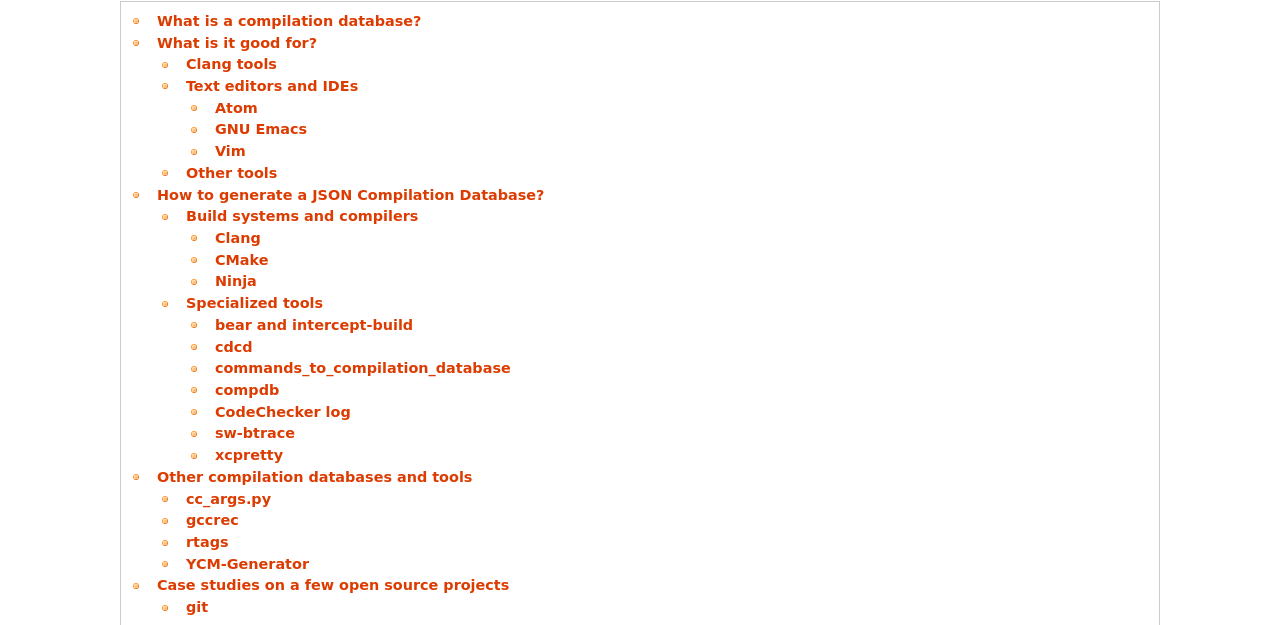
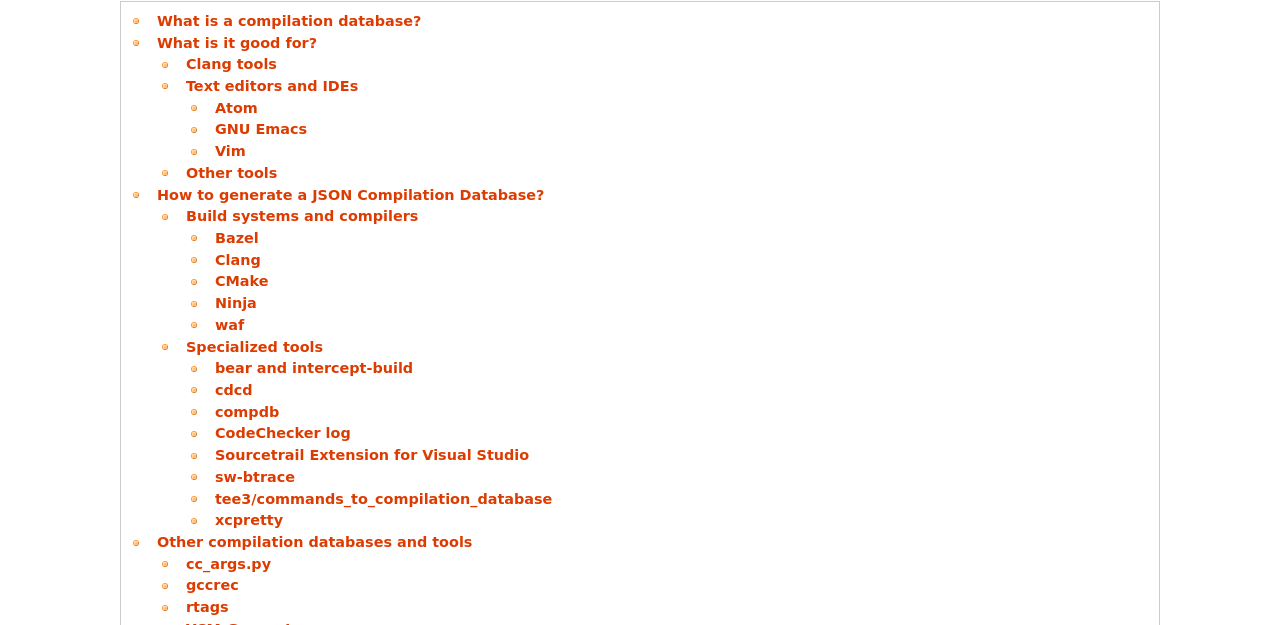
Before and after one commit to Sarcasm/notes, a plain HTML site: page dev/compilation-database.html in a window 1280 px wide. Shown: the part 175-800 px from the top of the page. Drawn offline with nearby package versions, Linux system fonts and the light colour scheme; some packages are replaced by stand-ins of ours.

Commit message:
publish 4af42f0: compilation database: add Bazel, Sourcetrail VS extension and waf

```diff
--- a/dev/compilation-database.html
+++ b/dev/compilation-database.html
@@ -67,32 +67,35 @@
 </li>
 <li><a class="reference internal" href="#how-to-generate-a-json-compilation-database" id="id21">How to generate a JSON Compilation Database?</a><ul>
 <li><a class="reference internal" href="#build-systems-and-compilers" id="id22">Build systems and compilers</a><ul>
-<li><a class="reference internal" href="#clang" id="id23">Clang</a></li>
-<li><a class="reference internal" href="#cmake" id="id24">CMake</a></li>
-<li><a class="reference internal" href="#ninja" id="id25">Ninja</a></li>
+<li><a class="reference internal" href="#bazel" id="id23">Bazel</a></li>
+<li><a class="reference internal" href="#clang" id="id24">Clang</a></li>
+<li><a class="reference internal" href="#cmake" id="id25">CMake</a></li>
+<li><a class="reference internal" href="#ninja" id="id26">Ninja</a></li>
+<li><a class="reference internal" href="#waf" id="id27">waf</a></li>
 </ul>
 </li>
-<li><a class="reference internal" href="#specialized-tools" id="id26">Specialized tools</a><ul>
-<li><a class="reference internal" href="#bear-and-intercept-build" id="id27">bear and intercept-build</a></li>
-<li><a class="reference internal" href="#cdcd" id="id28">cdcd</a></li>
-<li><a class="reference internal" href="#commands-to-compilation-database" id="id29">commands_to_compilation_database</a></li>
-<li><a class="reference internal" href="#compdb" id="id30">compdb</a></li>
-<li><a class="reference internal" href="#codechecker-log" id="id31">CodeChecker log</a></li>
-<li><a class="reference internal" href="#sw-btrace" id="id32">sw-btrace</a></li>
-<li><a class="reference internal" href="#xcpretty" id="id33">xcpretty</a></li>
+<li><a class="reference internal" href="#specialized-tools" id="id28">Specialized tools</a><ul>
+<li><a class="reference internal" href="#bear-and-intercept-build" id="id29">bear and intercept-build</a></li>
+<li><a class="reference internal" href="#cdcd" id="id30">cdcd</a></li>
+<li><a class="reference internal" href="#compdb" id="id31">compdb</a></li>
+<li><a class="reference internal" href="#codechecker-log" id="id32">CodeChecker log</a></li>
+<li><a class="reference internal" href="#sourcetrail-extension-for-visual-studio" id="id33">Sourcetrail Extension for Visual Studio</a></li>
+<li><a class="reference internal" href="#sw-btrace" id="id34">sw-btrace</a></li>
+<li><a class="reference internal" href="#tee3-commands-to-compilation-database" id="id35">tee3/commands_to_compilation_database</a></li>
+<li><a class="reference internal" href="#xcpretty" id="id36">xcpretty</a></li>
 </ul>
 </li>
 </ul>
 </li>
-<li><a class="reference internal" href="#other-compilation-databases-and-tools" id="id34">Other compilation databases and tools</a><ul>
-<li><a class="reference internal" href="#cc-args-py" id="id35">cc_args.py</a></li>
-<li><a class="reference internal" href="#gccrec" id="id36">gccrec</a></li>
-<li><a class="reference internal" href="#rtags" id="id37">rtags</a></li>
-<li><a class="reference internal" href="#ycm-generator" id="id38">YCM-Generator</a></li>
+<li><a class="reference internal" href="#other-compilation-databases-and-tools" id="id37">Other compilation databases and tools</a><ul>
+<li><a class="reference internal" href="#cc-args-py" id="id38">cc_args.py</a></li>
+<li><a class="reference internal" href="#gccrec" id="id39">gccrec</a></li>
+<li><a class="reference internal" href="#rtags" id="id40">rtags</a></li>
+<li><a class="reference internal" href="#ycm-generator" id="id41">YCM-Generator</a></li>
 </ul>
 </li>
-<li><a class="reference internal" href="#case-studies-on-a-few-open-source-projects" id="id39">Case studies on a few open source projects</a><ul>
-<li><a class="reference internal" href="#git" id="id40">git</a></li>
+<li><a class="reference internal" href="#case-studies-on-a-few-open-source-projects" id="id42">Case studies on a few open source projects</a><ul>
+<li><a class="reference internal" href="#git" id="id43">git</a></li>
 </ul>
 </li>
 </ul>
@@ -229,6 +232,7 @@ and uses compilation dabatases.</li>
 <li><a class="reference external" href="http://www.viva64.com/en/m/0036/">PVS-Studio on Linux</a> <a class="footnote-reference" href="#pvs-studio-linux-compdb" id="id1">[1]</a></li>
 <li><a class="reference external" href="http://btorpey.github.io/pages/cc_driver.pl/index.html">cc_driver.pl</a> from the <a class="reference external" href="http://btorpey.github.io/blog/2016/04/07/mo-static/">Mo’ Static</a>
 article.</li>
+<li><a class="reference external" href="https://www.sourcetrail.com">Sourcetrail</a></li>
 </ul>
 <div class="admonition seealso">
 <p class="first admonition-title">See also</p>
@@ -243,30 +247,40 @@ article.</li>
 <h2><a class="toc-backref" href="#id21">How to generate a JSON Compilation Database?</a><a class="headerlink" href="#how-to-generate-a-json-compilation-database" title="Permalink to this headline">¶</a></h2>
 <div class="contents local topic" id="id2">
 <ul class="simple">
-<li><a class="reference internal" href="#build-systems-and-compilers" id="id41">Build systems and compilers</a><ul>
-<li><a class="reference internal" href="#clang" id="id42">Clang</a></li>
-<li><a class="reference internal" href="#cmake" id="id43">CMake</a></li>
-<li><a class="reference internal" href="#ninja" id="id44">Ninja</a></li>
+<li><a class="reference internal" href="#build-systems-and-compilers" id="id44">Build systems and compilers</a><ul>
+<li><a class="reference internal" href="#bazel" id="id45">Bazel</a></li>
+<li><a class="reference internal" href="#clang" id="id46">Clang</a></li>
+<li><a class="reference internal" href="#cmake" id="id47">CMake</a></li>
+<li><a class="reference internal" href="#ninja" id="id48">Ninja</a></li>
+<li><a class="reference internal" href="#waf" id="id49">waf</a></li>
 </ul>
 </li>
-<li><a class="reference internal" href="#specialized-tools" id="id45">Specialized tools</a><ul>
-<li><a class="reference internal" href="#bear-and-intercept-build" id="id46">bear and intercept-build</a></li>
-<li><a class="reference internal" href="#cdcd" id="id47">cdcd</a></li>
-<li><a class="reference internal" href="#commands-to-compilation-database" id="id48">commands_to_compilation_database</a></li>
-<li><a class="reference internal" href="#compdb" id="id49">compdb</a></li>
-<li><a class="reference internal" href="#codechecker-log" id="id50">CodeChecker log</a></li>
-<li><a class="reference internal" href="#sw-btrace" id="id51">sw-btrace</a></li>
-<li><a class="reference internal" href="#xcpretty" id="id52">xcpretty</a></li>
+<li><a class="reference internal" href="#specialized-tools" id="id50">Specialized tools</a><ul>
+<li><a class="reference internal" href="#bear-and-intercept-build" id="id51">bear and intercept-build</a></li>
+<li><a class="reference internal" href="#cdcd" id="id52">cdcd</a></li>
+<li><a class="reference internal" href="#compdb" id="id53">compdb</a></li>
+<li><a class="reference internal" href="#codechecker-log" id="id54">CodeChecker log</a></li>
+<li><a class="reference internal" href="#sourcetrail-extension-for-visual-studio" id="id55">Sourcetrail Extension for Visual Studio</a></li>
+<li><a class="reference internal" href="#sw-btrace" id="id56">sw-btrace</a></li>
+<li><a class="reference internal" href="#tee3-commands-to-compilation-database" id="id57">tee3/commands_to_compilation_database</a></li>
+<li><a class="reference internal" href="#xcpretty" id="id58">xcpretty</a></li>
 </ul>
 </li>
 </ul>
 </div>
 <div class="section" id="build-systems-and-compilers">
-<h3><a class="toc-backref" href="#id41">Build systems and compilers</a><a class="headerlink" href="#build-systems-and-compilers" title="Permalink to this headline">¶</a></h3>
+<h3><a class="toc-backref" href="#id44">Build systems and compilers</a><a class="headerlink" href="#build-systems-and-compilers" title="Permalink to this headline">¶</a></h3>
 <p>This section describes build tools which natively support
 the generation of a compilation database.</p>
+<div class="section" id="bazel">
+<h4><a class="toc-backref" href="#id45">Bazel</a><a class="headerlink" href="#bazel" title="Permalink to this headline">¶</a></h4>
+<p>Google/Kythe as an experimental_action_listener to produce a compilation database.</p>
+<ul class="simple">
+<li><a class="reference external" href="https://github.com/google/kythe/blob/cb58e9b4b5ee911db9495b382c9fe50e936f2bb3/tools/cpp/generate_compilation_database.sh">github.com/google/kythe: tools/cpp/generate_compilation_database.sh</a></li>
+</ul>
+</div>
 <div class="section" id="clang">
-<h4><a class="toc-backref" href="#id42">Clang</a><a class="headerlink" href="#clang" title="Permalink to this headline">¶</a></h4>
+<h4><a class="toc-backref" href="#id46">Clang</a><a class="headerlink" href="#clang" title="Permalink to this headline">¶</a></h4>
 <p>Clang’s <a class="reference external" href="https://clang.llvm.org/docs/ClangCommandLineReference.html#cmdoption-clang-mj">-MJ option</a>
 generates a compilation database entry per input (requires <code class="docutils literal"><span class="pre">Clang</span> <span class="pre">&gt;=</span> <span class="pre">5.0</span></code>).</p>
 <p>Usage:</p>
@@ -288,7 +302,7 @@ it is possible to use sed:</p>
 </ul>
 </div>
 <div class="section" id="cmake">
-<h4><a class="toc-backref" href="#id43">CMake</a><a class="headerlink" href="#cmake" title="Permalink to this headline">¶</a></h4>
+<h4><a class="toc-backref" href="#id47">CMake</a><a class="headerlink" href="#cmake" title="Permalink to this headline">¶</a></h4>
 <p>To generate a JSON compilation database with <a class="reference external" href="https://cmake.org">CMake</a>,
 enable the <a class="reference external" href="https://cmake.org/cmake/help/latest/variable/CMAKE_EXPORT_COMPILE_COMMANDS.html">CMAKE_EXPORT_COMPILE_COMMANDS</a> option
 (requires <code class="docutils literal"><span class="pre">CMake</span> <span class="pre">&gt;=</span> <span class="pre">2.8.5</span></code>).</p>
@@ -299,7 +313,7 @@ enable the <a class="reference external" href="https://cmake.org/cmake/help/late
 <p>This will create a file name <code class="docutils literal"><span class="pre">compile_commands.json</span></code> in the build directory.</p>
 </div>
 <div class="section" id="ninja">
-<h4><a class="toc-backref" href="#id44">Ninja</a><a class="headerlink" href="#ninja" title="Permalink to this headline">¶</a></h4>
+<h4><a class="toc-backref" href="#id48">Ninja</a><a class="headerlink" href="#ninja" title="Permalink to this headline">¶</a></h4>
 <p>To generate a JSON compilation database with <a class="reference external" href="https://ninja-build.org">Ninja</a>,
 use the <a class="reference external" href="https://ninja-build.org/manual.html#_extra_tools">-t compdb</a> option (requires <code class="docutils literal"><span class="pre">Ninja</span> <span class="pre">&gt;=</span> <span class="pre">1.2</span></code>).
 This option takes a list of rules as argument.</p>
@@ -331,9 +345,20 @@ there is an issue on the ninja bug tracker with an associated pull request:</p>
 <li><a class="reference external" href="https://github.com/ninja-build/ninja/pull/1025">https://github.com/ninja-build/ninja/pull/1025</a></li>
 </ul>
 </div>
+<div class="section" id="waf">
+<h4><a class="toc-backref" href="#id49">waf</a><a class="headerlink" href="#waf" title="Permalink to this headline">¶</a></h4>
+<p><a class="reference internal" href="#waf">waf</a> supports the generation of a JSON Compilation database by adding the
+following lines to the wfscript:</p>
+<div class="highlight-default"><div class="highlight"><pre><span></span><span class="k">def</span> <span class="nf">configure</span><span class="p">(</span><span class="n">conf</span><span class="p">):</span>
+    <span class="n">conf</span><span class="o">.</span><span class="n">load</span><span class="p">(</span><span class="s1">&#39;compiler_cxx&#39;</span><span class="p">)</span>
+    <span class="o">...</span>
+    <span class="n">conf</span><span class="o">.</span><span class="n">load</span><span class="p">(</span><span class="s1">&#39;clang_compilation_database&#39;</span><span class="p">)</span>
+</pre></div>
+</div>
+</div>
 </div>
 <div class="section" id="specialized-tools">
-<h3><a class="toc-backref" href="#id45">Specialized tools</a><a class="headerlink" href="#specialized-tools" title="Permalink to this headline">¶</a></h3>
+<h3><a class="toc-backref" href="#id50">Specialized tools</a><a class="headerlink" href="#specialized-tools" title="Permalink to this headline">¶</a></h3>
 <p>Some build systems do not support generating a compilation database.</p>
 <p>A non-exhaustive list, includes:</p>
 <ul class="simple">
@@ -342,7 +367,7 @@ there is an issue on the ninja bug tracker with an associated pull request:</p>
 </ul>
 <p>For this reason, a few tools have emerged to respond to this issue.</p>
 <div class="section" id="bear-and-intercept-build">
-<h4><a class="toc-backref" href="#id46">bear and intercept-build</a><a class="headerlink" href="#bear-and-intercept-build" title="Permalink to this headline">¶</a></h4>
+<h4><a class="toc-backref" href="#id51">bear and intercept-build</a><a class="headerlink" href="#bear-and-intercept-build" title="Permalink to this headline">¶</a></h4>
 <p><a class="reference external" href="https://github.com/rizsotto/Bear">Bear</a> and <cite>intercept-build</cite> from <a class="reference external" href="https://github.com/rizsotto/scan-build">scan-build</a>,
 are two tools from <a class="reference external" href="https://github.com/rizsotto">László Nagy</a>,
 that collects the compile options by intercepting calls to the compiler
@@ -367,7 +392,7 @@ It’s reasonable to think that someday, distributions will offer it as package.
 <p>A file named <code class="docutils literal"><span class="pre">compile_commands.json</span></code> is created in the current directory.</p>
 </div>
 <div class="section" id="cdcd">
-<h4><a class="toc-backref" href="#id47">cdcd</a><a class="headerlink" href="#cdcd" title="Permalink to this headline">¶</a></h4>
+<h4><a class="toc-backref" href="#id52">cdcd</a><a class="headerlink" href="#cdcd" title="Permalink to this headline">¶</a></h4>
 <p>The <a class="reference external" href="https://github.com/gicmo/cdcc">cdcc</a> uses a compiler wrapper
 to write an sqlite3 database,
 from which <code class="docutils literal"><span class="pre">compile_commands.json</span></code> files can be generated.</p>
@@ -380,27 +405,17 @@ for the <a class="reference external" href="https://developer.gnome.org/jhbuild/
 </ul>
 </div>
 </div>
-<div class="section" id="commands-to-compilation-database">
-<h4><a class="toc-backref" href="#id48">commands_to_compilation_database</a><a class="headerlink" href="#commands-to-compilation-database" title="Permalink to this headline">¶</a></h4>
-<p><a class="reference external" href="https://github.com/tee3/commands_to_compilation_database">commands_to_compilation_database</a>
-can generate compilation databases for Boost.Build, <code class="docutils literal"><span class="pre">make</span></code>,
-and a potentially other tools by mean of a regular expressions
-to match the build output.</p>
-<p>It also provides a tools to generate a compilation database
-from files specified to the standard input,
-and compile options specified on the command line.</p>
-</div>
 <div class="section" id="compdb">
-<h4><a class="toc-backref" href="#id49">compdb</a><a class="headerlink" href="#compdb" title="Permalink to this headline">¶</a></h4>
+<h4><a class="toc-backref" href="#id53">compdb</a><a class="headerlink" href="#compdb" title="Permalink to this headline">¶</a></h4>
 <p><a class="reference external" href="https://github.com/Sarcasm/compdb">compdb</a> is a tool to manipulate compilation databases.
 It can generate a compilation database for header files.</p>
 </div>
 <div class="section" id="codechecker-log">
-<h4><a class="toc-backref" href="#id50">CodeChecker log</a><a class="headerlink" href="#codechecker-log" title="Permalink to this headline">¶</a></h4>
+<h4><a class="toc-backref" href="#id54">CodeChecker log</a><a class="headerlink" href="#codechecker-log" title="Permalink to this headline">¶</a></h4>
 <p>The <a class="reference external" href="https://github.com/Ericsson/codechecker/tree/5ae34cf9f234225852debd3022afac2abadc9a64/external-source-deps/build-logger">ld logger</a> tool from <a class="reference external" href="https://github.com/Ericsson/codechecker">codechecker</a>
 has an implementation of a build interceptor
 similar to <a class="reference internal" href="#bear-and-intercept-build">bear and intercept-build</a>.</p>
-<p>They favor <code class="docutils literal"><span class="pre">intercept-build</span></code> <a class="footnote-reference" href="#codechecker-intercept-build" id="id4">[2]</a> when available,
+<p>They favor <code class="docutils literal"><span class="pre">intercept-build</span></code> <a class="footnote-reference" href="#codechecker-intercept-build" id="id3">[2]</a> when available,
 but fallback to the <a class="reference external" href="https://github.com/Ericsson/codechecker/tree/5ae34cf9f234225852debd3022afac2abadc9a64/external-source-deps/build-logger">ld logger</a> tool when needed.</p>
 <p>The ld logger tool can be invoked with a build command,
 for example:</p>
@@ -432,8 +447,14 @@ but also for linking:</p>
 </ul>
 <p>Luckily, with <code class="docutils literal"><span class="pre">intercept-build</span></code>, these issues are fixed.</p>
 </div>
+<div class="section" id="sourcetrail-extension-for-visual-studio">
+<h4><a class="toc-backref" href="#id55">Sourcetrail Extension for Visual Studio</a><a class="headerlink" href="#sourcetrail-extension-for-visual-studio" title="Permalink to this headline">¶</a></h4>
+<p>The <a class="reference external" href="https://marketplace.visualstudio.com/items?itemName=vs-publisher-1208751.SourcetrailExtensino">Sourcetrail Extension</a> for Visual Studio is a GUI tool that generates
+JSON Compilation Databases from VS Solutions.
+A wide range of VS versions seems to be supported.</p>
+</div>
 <div class="section" id="sw-btrace">
-<h4><a class="toc-backref" href="#id51">sw-btrace</a><a class="headerlink" href="#sw-btrace" title="Permalink to this headline">¶</a></h4>
+<h4><a class="toc-backref" href="#id56">sw-btrace</a><a class="headerlink" href="#sw-btrace" title="Permalink to this headline">¶</a></h4>
 <p><a class="reference external" href="https://github.com/rprichard/sourceweb">sourceweb</a>’s <a class="reference external" href="https://github.com/rprichard/sourceweb#btrace">btrace</a> tool, aka <code class="docutils literal"><span class="pre">sw-btrace</span></code>, use the same principle as <a class="reference internal" href="#bear-and-intercept-build">bear and intercept-build</a>.</p>
 <p>The generation is done in 2 steps:</p>
 <ol class="arabic simple">
@@ -448,8 +469,18 @@ out of the compilation log.</li>
 </div>
 <p>A file named <code class="docutils literal"><span class="pre">compile_commands.json</span></code> is created in the current directory.</p>
 </div>
+<div class="section" id="tee3-commands-to-compilation-database">
+<h4><a class="toc-backref" href="#id57">tee3/commands_to_compilation_database</a><a class="headerlink" href="#tee3-commands-to-compilation-database" title="Permalink to this headline">¶</a></h4>
+<p><a class="reference external" href="https://github.com/tee3/commands_to_compilation_database">tee3/commands_to_compilation_database</a>
+can generate compilation databases for Boost.Build, <code class="docutils literal"><span class="pre">make</span></code>,
+and a potentially other tools by mean of a regular expressions
+to match the build output.</p>
+<p>It also provides a tools to generate a compilation database
+from files specified to the standard input,
+and compile options specified on the command line.</p>
+</div>
 <div class="section" id="xcpretty">
-<h4><a class="toc-backref" href="#id52">xcpretty</a><a class="headerlink" href="#xcpretty" title="Permalink to this headline">¶</a></h4>
+<h4><a class="toc-backref" href="#id58">xcpretty</a><a class="headerlink" href="#xcpretty" title="Permalink to this headline">¶</a></h4>
 <p><a class="reference external" href="https://github.com/supermarin/xcpretty">xcpretty</a> can generate a compilation database for Xcode projects.
 To do so, it uses the <code class="docutils literal"><span class="pre">xcodebuild</span></code> output.</p>
 <p>Usage:</p>
@@ -460,11 +491,11 @@ To do so, it uses the <code class="docutils literal"><span class="pre">xcodebuil
 </div>
 </div>
 <div class="section" id="other-compilation-databases-and-tools">
-<h2><a class="toc-backref" href="#id34">Other compilation databases and tools</a><a class="headerlink" href="#other-compilation-databases-and-tools" title="Permalink to this headline">¶</a></h2>
+<h2><a class="toc-backref" href="#id37">Other compilation databases and tools</a><a class="headerlink" href="#other-compilation-databases-and-tools" title="Permalink to this headline">¶</a></h2>
 <p>This section shows that people invented their own compilation database version.
 Either because no standards existed yet, or because of specialized needs.</p>
 <div class="section" id="cc-args-py">
-<h3><a class="toc-backref" href="#id35">cc_args.py</a><a class="headerlink" href="#cc-args-py" title="Permalink to this headline">¶</a></h3>
+<h3><a class="toc-backref" href="#id38">cc_args.py</a><a class="headerlink" href="#cc-args-py" title="Permalink to this headline">¶</a></h3>
 <p>The <a class="reference internal" href="#cc-args-py">cc_args.py</a> script
 from the Vim plugin <a class="reference external" href="https://github.com/Rip-Rip/clang_complete">clang_complete</a>.</p>
 <p>This script generates a <a class="reference external" href="https://github.com/Rip-Rip/clang_complete/blob/c7f5673a5d31704e9ec43d43c0606b243d5ef623/doc/clang_complete.txt#L59-L87">.clang_complete</a>
@@ -475,7 +506,7 @@ configuration file.</p>
 </div>
 </div>
 <div class="section" id="gccrec">
-<h3><a class="toc-backref" href="#id36">gccrec</a><a class="headerlink" href="#gccrec" title="Permalink to this headline">¶</a></h3>
+<h3><a class="toc-backref" href="#id39">gccrec</a><a class="headerlink" href="#gccrec" title="Permalink to this headline">¶</a></h3>
 <p>The <code class="docutils literal"><span class="pre">gccrec</span></code> tool from the now unmaintained <a class="reference external" href="https://github.com/m2ym/gccsense">gccsense</a> project.</p>
 <p>The tool records the compile options in an SQLite database.</p>
 <p>Links to the manual for reference:</p>
@@ -485,16 +516,17 @@ configuration file.</p>
 </ul>
 </div>
 <div class="section" id="rtags">
-<h3><a class="toc-backref" href="#id37">rtags</a><a class="headerlink" href="#rtags" title="Permalink to this headline">¶</a></h3>
+<h3><a class="toc-backref" href="#id40">rtags</a><a class="headerlink" href="#rtags" title="Permalink to this headline">¶</a></h3>
 <p>The <a class="reference external" href="https://github.com/Andersbakken/rtags">rtags</a> project has a gcc wrapper named <code class="docutils literal"><span class="pre">gcc-rtags-wrapper.sh</span></code>
 to help feed its internal compilation database.</p>
 <p>Description here:</p>
 <ul class="simple">
-<li><a class="reference external" href="https://github.com/Andersbakken/rtags/#setup">https://github.com/Andersbakken/rtags/#setup</a></li>
+<li>fixed link: <a class="reference external" href="https://github.com/Andersbakken/rtags/tree/499db6f98cc725bca66d122bce571adcdfa32187#setup">https://github.com/Andersbakken/rtags/tree/499db6f98cc725bca66d122bce571adcdfa32187#setup</a></li>
+<li>latest: <a class="reference external" href="https://github.com/Andersbakken/rtags/#setup">https://github.com/Andersbakken/rtags/#setup</a></li>
 </ul>
 </div>
 <div class="section" id="ycm-generator">
-<h3><a class="toc-backref" href="#id38">YCM-Generator</a><a class="headerlink" href="#ycm-generator" title="Permalink to this headline">¶</a></h3>
+<h3><a class="toc-backref" href="#id41">YCM-Generator</a><a class="headerlink" href="#ycm-generator" title="Permalink to this headline">¶</a></h3>
 <p><a class="reference external" href="https://github.com/rdnetto/YCM-Generator">YCM-Generator</a> works differently than <a class="reference internal" href="#bear-and-intercept-build">bear and intercept-build</a>.
 It builds a project using a <em>fake toolchain</em>.
 This is faster than doing a full build,
@@ -504,7 +536,7 @@ instead it creates a configuration file for <a class="reference external" href="
 </div>
 </div>
 <div class="section" id="case-studies-on-a-few-open-source-projects">
-<h2><a class="toc-backref" href="#id39">Case studies on a few open source projects</a><a class="headerlink" href="#case-studies-on-a-few-open-source-projects" title="Permalink to this headline">¶</a></h2>
+<h2><a class="toc-backref" href="#id42">Case studies on a few open source projects</a><a class="headerlink" href="#case-studies-on-a-few-open-source-projects" title="Permalink to this headline">¶</a></h2>
 <p>This section describes how to generate a compilation database
 for a few open source projects.
 Depending on the project,
@@ -533,7 +565,7 @@ it’s not pleasant.</p>
 </dd>
 </dl>
 <div class="section" id="git">
-<h3><a class="toc-backref" href="#id40">git</a><a class="headerlink" href="#git" title="Permalink to this headline">¶</a></h3>
+<h3><a class="toc-backref" href="#id43">git</a><a class="headerlink" href="#git" title="Permalink to this headline">¶</a></h3>
 <p><a class="reference external" href="https://git-scm.com/">git</a> uses a custom Makefile and a <code class="docutils literal"><span class="pre">configure</span></code> scripts for the build.
 The build system does not seem to have native support
 for the compilation database generation.
@@ -563,7 +595,7 @@ This is used in this example to match the developer workflow better.</p>
 <table class="docutils footnote" frame="void" id="codechecker-intercept-build" rules="none">
 <colgroup><col class="label" /><col /></colgroup>
 <tbody valign="top">
-<tr><td class="label"><a class="fn-backref" href="#id4">[2]</a></td><td><a class="reference external" href="https://github.com/Ericsson/codechecker/blob/a83bcfde83c432b9b7ef5e99fae1745c91015fec/codechecker_lib/build_manager.py#L66-L85">https://github.com/Ericsson/codechecker/blob/a83bcfde83c432b9b7ef5e99fae1745c91015fec/codechecker_lib/build_manager.py#L66-L85</a></td></tr>
+<tr><td class="label"><a class="fn-backref" href="#id3">[2]</a></td><td><a class="reference external" href="https://github.com/Ericsson/codechecker/blob/a83bcfde83c432b9b7ef5e99fae1745c91015fec/codechecker_lib/build_manager.py#L66-L85">https://github.com/Ericsson/codechecker/blob/a83bcfde83c432b9b7ef5e99fae1745c91015fec/codechecker_lib/build_manager.py#L66-L85</a></td></tr>
 </tbody>
 </table>
 </div>
```
Also changed, not shown: _sources/dev/compilation-database.rst.txt, searchindex.js.
